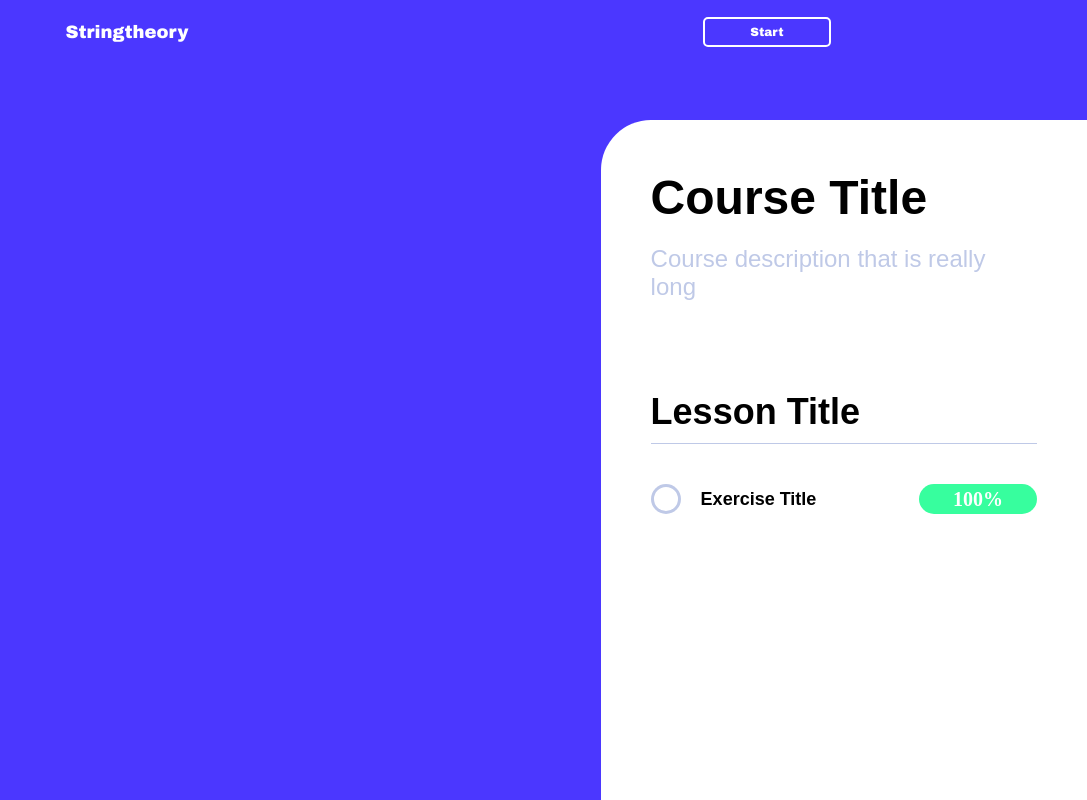
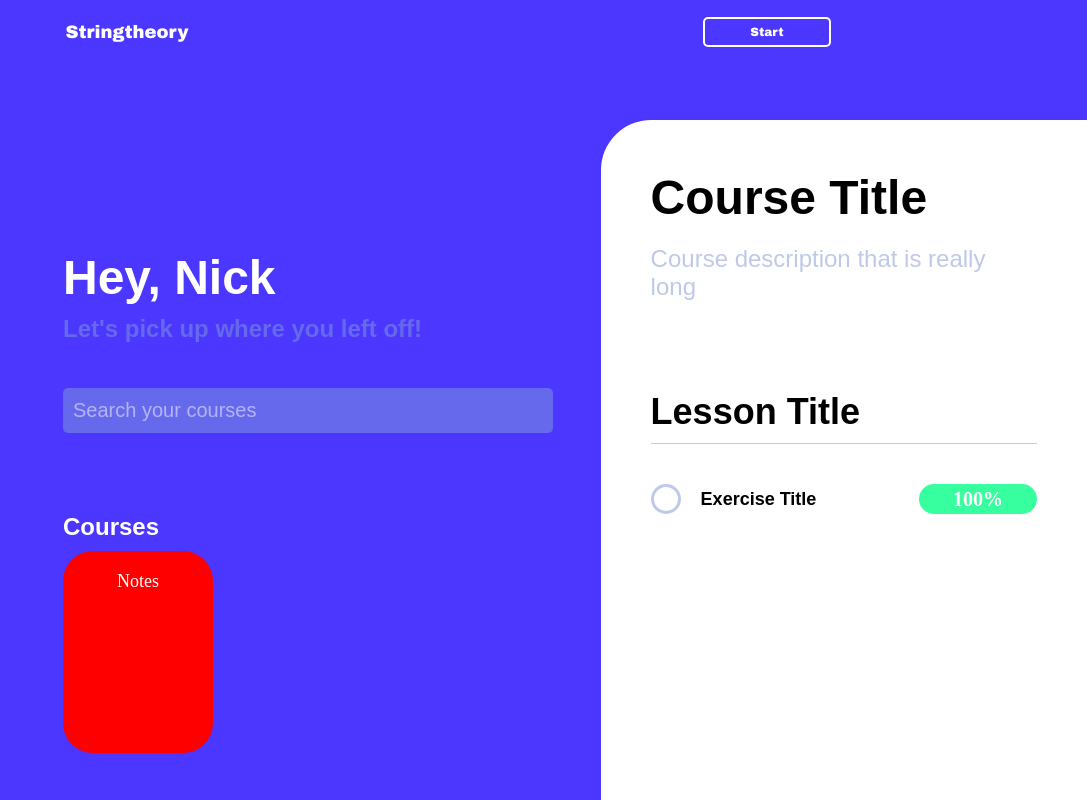
Before and after one commit to nvisal1/Stringtheory-Client, a React (Create React App) app: page /curriculum in a window 1280 px wide. Shown: the whole page, without its empty margins (193-1280 px from the left). Built offline with nearby package versions, Linux system fonts and the light colour scheme.

Commit message:
Create course dashboard components

```diff
--- /dev/null
+++ b/src/curriculum/components/course-dashboard/components/courses/courses.css
@@ -0,0 +1,30 @@
+.courses {
+
+}
+
+.courses__title {
+    color: white;
+    margin-top: 80px;
+    font-family: 'arial';
+    font-size: 24px;
+    font-weight: bold;
+}
+
+.courses__cards {
+    margin-top: 10px;
+}
+
+.courses__cards__card {
+    background-color: red;
+    border-radius: 30px;
+    height: 202px;
+    width: 150px;
+    text-align: center;
+    padding: 20px;
+    font-family: 'arial-black';
+    font-size: 18px;
+    color: white;
+    -webkit-box-sizing: border-box; /* Safari/Chrome, other WebKit */
+    -moz-box-sizing: border-box;    /* Firefox, other Gecko */
+    box-sizing: border-box;         /* Opera/IE 8+ */
+}
--- /dev/null
+++ b/src/curriculum/components/course-dashboard/components/courses/courses.tsx
@@ -0,0 +1,19 @@
+import React from 'react';
+import './courses.css';
+
+const Courses: React.FC = () => {
+    return (
+        <div className='courses'>
+            <div className='courses__title'>
+                Courses
+            </div>
+            <div className='courses__cards'>
+                <div className='courses__cards__card'>
+                    Notes
+                </div>
+            </div>
+        </div>
+    )
+}
+
+export default Courses;
--- /dev/null
+++ b/src/curriculum/components/course-dashboard/components/header/header.css
@@ -0,0 +1,43 @@
+.header {
+    width: 490px;
+}
+
+.header__heading-text {
+    font-family: 'arial';
+    font-size: 48px;
+    font-weight: bold;
+    color: white;
+}
+
+.header__sub-text {
+    margin-top: 10px;
+    font-family: 'arial';
+    font-size: 24px;
+    font-weight: bold;
+    color: #6769EC;
+}
+
+.header__search-bar {
+    margin-top: 45px;
+}
+
+.header__search-bar__element {
+    color: white;
+    font-size: 20px;
+    font-family: 'arial';
+    border: none;
+    outline: none;
+    background-color: #6769EC;
+    width: 100%;
+    height: 45px;
+    border-radius: 5px;
+    padding: 10px;
+    -webkit-box-sizing: border-box; /* Safari/Chrome, other WebKit */
+    -moz-box-sizing: border-box;    /* Firefox, other Gecko */
+    box-sizing: border-box;         /* Opera/IE 8+ */
+}
+
+::placeholder { /* Chrome, Firefox, Opera, Safari 10.1+ */
+    color: white;
+    opacity: 0.5; /* Firefox */
+  }
--- /dev/null
+++ b/src/curriculum/components/course-dashboard/components/header/header.tsx
@@ -0,0 +1,23 @@
+import React from 'react';
+import './header.css';
+
+const Header: React.FC = () => {
+    return (
+        <div className='header'>
+            <div className='header__heading-text'>
+                Hey, Nick
+            </div>
+            <div className='header__sub-text'>
+                Let's pick up where you left off!
+            </div>
+            <div className='header__search-bar'>
+                <input
+                    className='header__search-bar__element'
+                    placeholder='Search your courses'
+                />
+            </div>
+        </div>
+    )
+}
+
+export default Header;
--- a/src/curriculum/components/course-dashboard/course-dashboard.css
+++ b/src/curriculum/components/course-dashboard/course-dashboard.css
@@ -0,0 +1,4 @@
+.course-dashboard {
+    margin-top: 250px;
+    margin-left: 20%;
+}
--- a/src/curriculum/components/course-dashboard/course-dashboard.tsx
+++ b/src/curriculum/components/course-dashboard/course-dashboard.tsx
@@ -1,11 +1,13 @@
 import React from 'react';
 import './course-dashboard.css';
+import Header from './components/header/header';
+import Courses from './components/courses/courses';
 
 const CourseDashboard: React.FC = () => {
     return (
         <div className='course-dashboard'>
-            {/* <Header /> */}
-            {/* <Courses /> */}
+            <Header />
+            <Courses />
         </div>
     );
 }
--- a/src/curriculum/curriculum.tsx
+++ b/src/curriculum/curriculum.tsx
@@ -1,10 +1,12 @@
 import React from 'react';
 import CoursePanel from './components/course-panel/course-panel';
 import './curriculum.css';
+import CourseDashboard from './components/course-dashboard/course-dashboard';
 
 const Curriculum: React.FC = () => {
     return (
         <div className='curriculum'>
+            <CourseDashboard />
             <CoursePanel />
         </div>
     );
```
